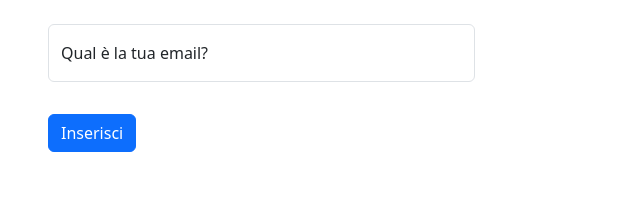
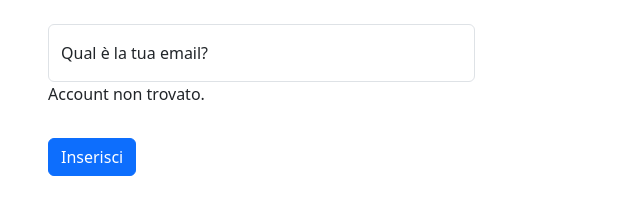
Before and after one commit to luca-masera/js-mail-dadi, a plain HTML site: page index.html in a window 1280 px wide. Both pictures are taken after a click on the button "Inserisci". Shown: the whole page, without its empty margins (0-640 px from the left). Drawn offline with nearby package versions, Linux system fonts and the light colour scheme.

Commit message:
messaggio in html

```diff
--- a/Javascript/script.js
+++ b/Javascript/script.js
@@ -5,12 +5,12 @@
 const button = document.querySelector('button');
 
 const lista = [
-    'Giacomo@gmail.com',
-    'Michele@gmail.com',
-    'Fernando@gmail.com',
-    'Luigi@gmail.com',
-    'Andrea@gmail.com',
-    'Fiorello@gmail.com'
+    'giacomo@gmail.com',
+    'michele@gmail.com',
+    'fernando@gmail.com',
+    'luigi@gmail.com',
+    'andrea@gmail.com',
+    'fiorello@gmail.com'
 ];
 
 button.addEventListener('click',function(){
@@ -21,17 +21,19 @@ button.addEventListener('click',function(){
         let currentEmail = lista[i];
         console.log(currentEmail)
 
-        let write;
+        let write
 
-        if(currentEmail === email){
+        if(currentEmail.toLocaleLowerCase() === email.toLocaleLowerCase()){
             write = 'Account verificato, puoi accedere al sito.'
             console.log(write)
 
-        } if(currentEmail !==email){
+        } if(currentEmail.toLocaleLowerCase() !== email.toLocaleLowerCase()){
             write = 'Account non trovato.'
             console.log(write)
         }
 
+        const scritta = document.querySelector('p')
+        scritta.innerText = write;
     }
 
 
--- a/index.html
+++ b/index.html
@@ -11,6 +11,7 @@
     <div class="form-floating mb-3 mt-4 col-md-4 ms-5 ">
         <input type="email" class="form-control" id="email" placeholder="">
         <label for="email">Qual è la tua email?</label>
+        <p></p>
     </div>
     <button type="button" class="btn btn-primary mt-3 ms-5 mb-4">Inserisci</button>
 
```
